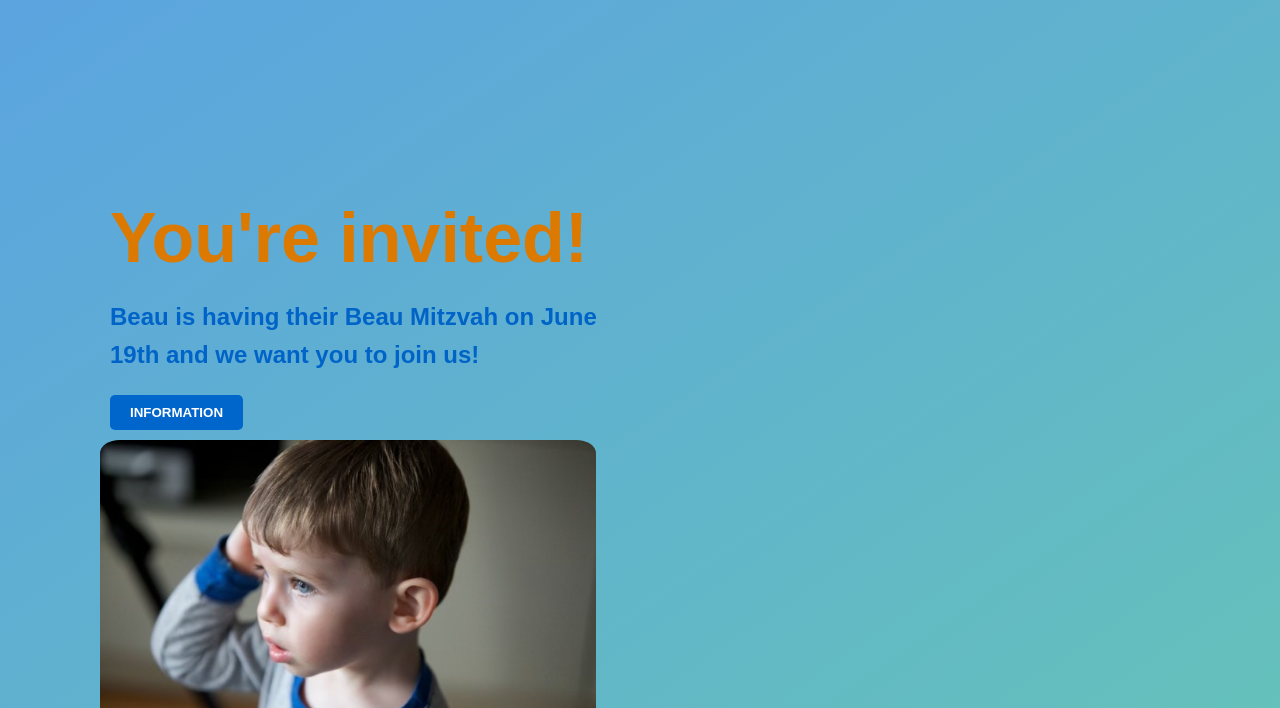
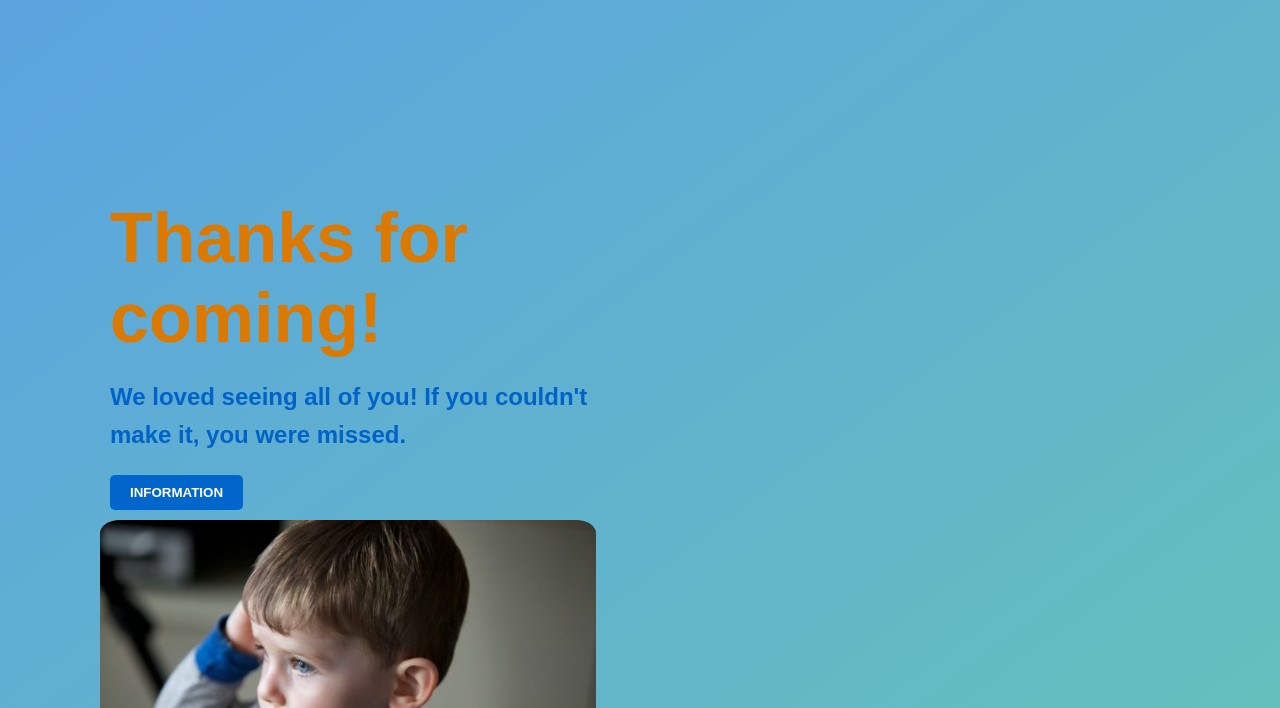
Before and after one commit to astroxero/beaumitzvahinvite, a plain HTML site: page index.html in a window 1280 px wide. Shown: the part 92-800 px from the top of the page. Drawn offline with Linux system fonts and the light colour scheme.

Commit message:
Update index.html

```diff
--- a/index.html
+++ b/index.html
@@ -23,8 +23,8 @@
 
 
       <div class="container">
-        <h1>You're invited!</h1>
-        <h2 class="blooy">Beau is having their Beau Mitzvah on June 19th and we want you to join us!</h2>
+        <h1>Thanks for coming!</h1>
+        <h2 class="blooy">We loved seeing all of you! If you couldn't make it, you were missed.</h2>
         <button class="button" onclick="switchToInfo()">Information</button>
         <img src="/image.jpeg" alt="Image description" class="image">
       </div>
```
